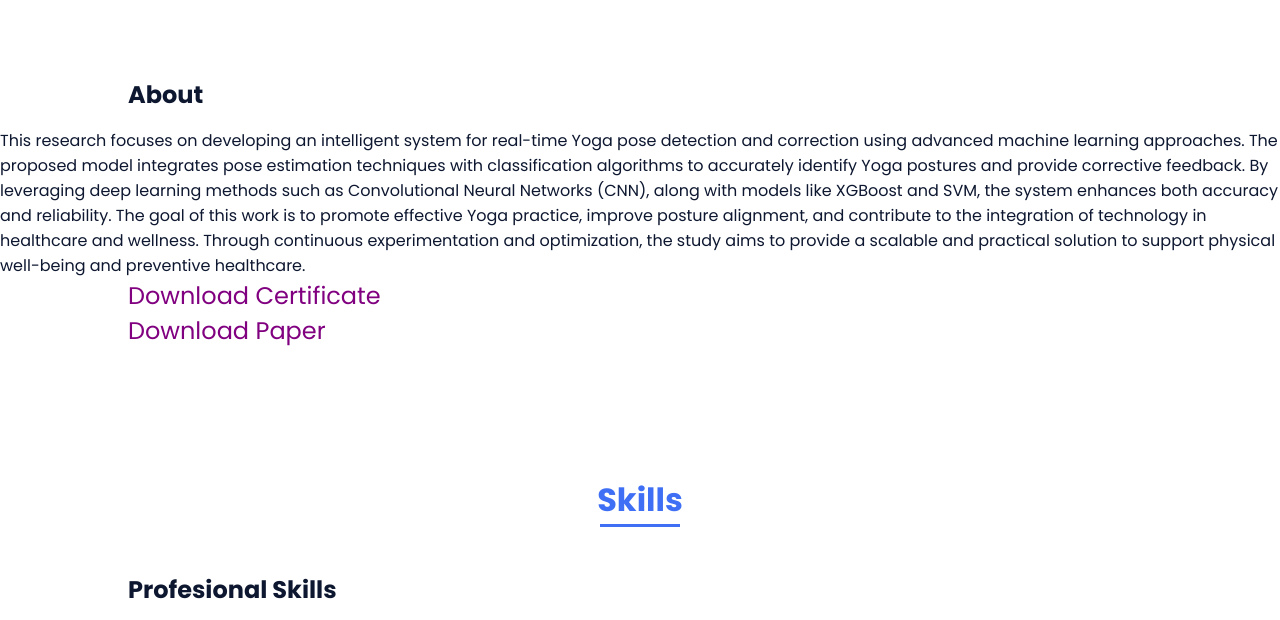
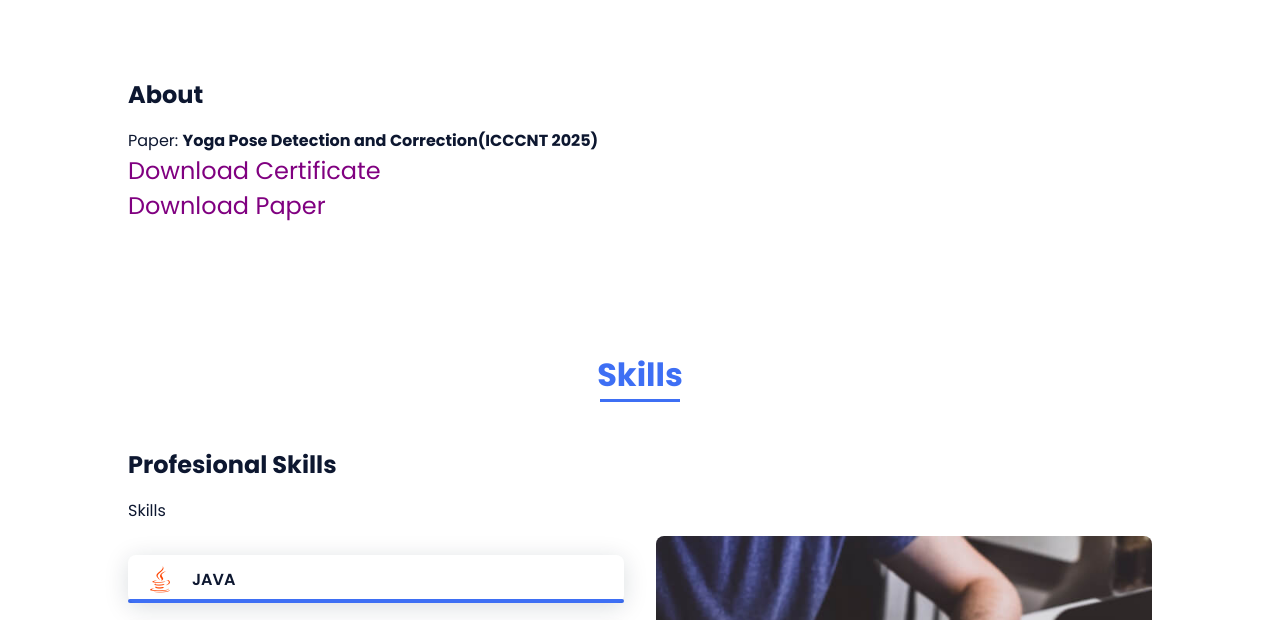
Before and after one commit to SYEDMDSAAD/Portfolio, a plain HTML site: page index.html in a window 1280 px wide. Shown: the part 1804-2424 px from the top of the page. Drawn offline with nearby package versions, Linux system fonts and the light colour scheme.

Commit message:
Update index.html

```diff
--- a/index.html
+++ b/index.html
@@ -119,11 +119,11 @@
                     <div class="about__container bd-grid">
                         <div>
                             <h2 class="about__subtitle">About</h2>
+                            <p>
+                                Paper: <b>Yoga Pose Detection and Correction(ICCCNT 2025)</b>
+                            </p>
                         </div>
                     </div>
-                    <p>
-                        This research focuses on developing an intelligent system for real-time Yoga pose detection and correction using advanced machine learning approaches. The proposed model integrates pose estimation techniques with classification algorithms to accurately identify Yoga postures and provide corrective feedback. By leveraging deep learning methods such as Convolutional Neural Networks (CNN), along with models like XGBoost and SVM, the system enhances both accuracy and reliability. The goal of this work is to promote effective Yoga practice, improve posture alignment, and contribute to the integration of technology in healthcare and wellness. Through continuous experimentation and optimization, the study aims to provide a scalable and practical solution to support physical well-being and preventive healthcare.
-                    </p>
                 <div class="cv__container bd-grid12">
                     <div>
                         <a href="Syed_Mohammad_Saad_16th_ICCCNT_2025.pdf" download class="cv__download" target="_blank"><div class="cv__container bd-grid12"> Download Certificate</div></a>
```
